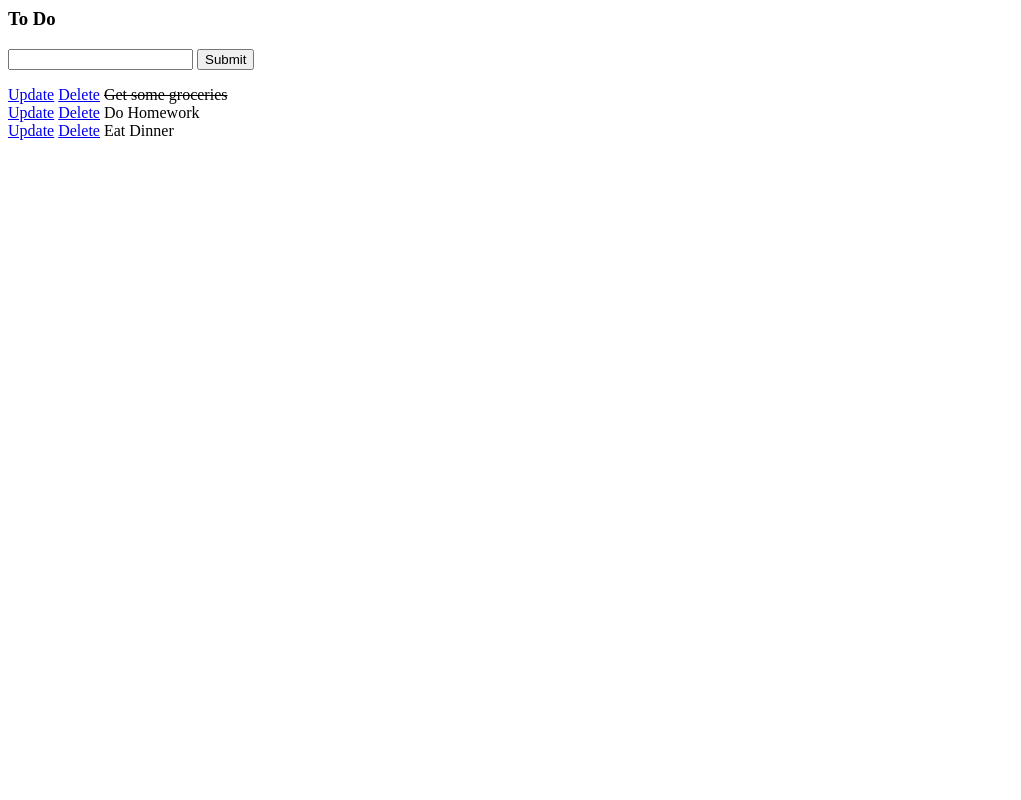
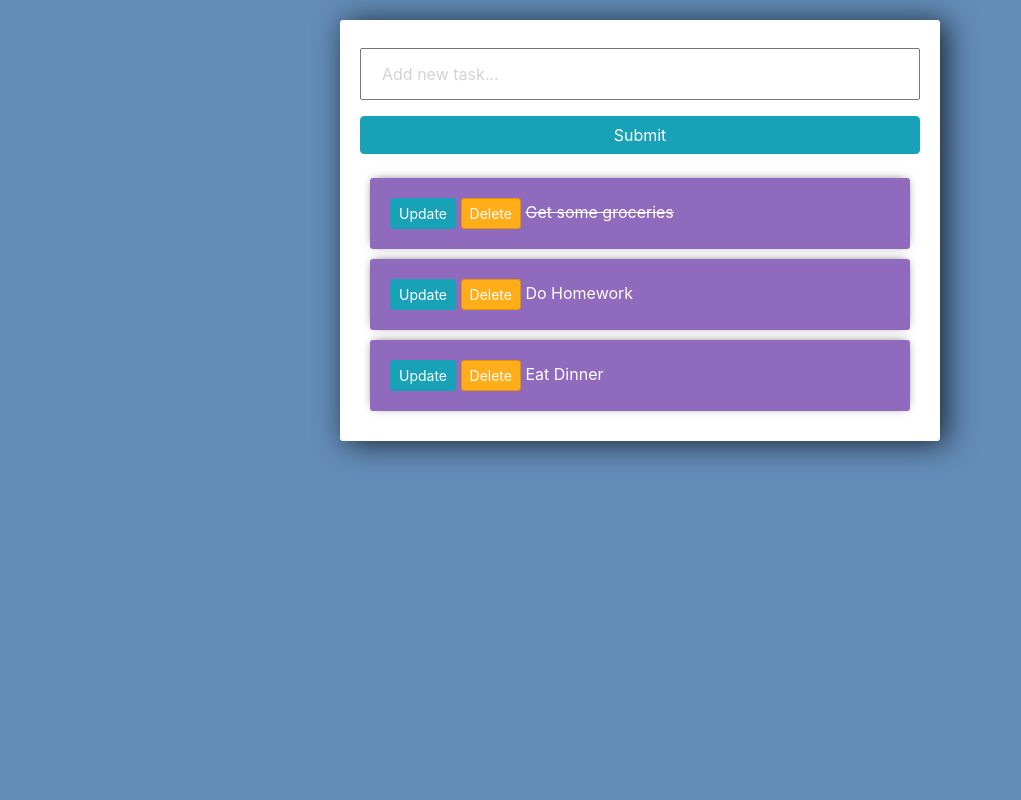
Before and after one commit to derek-byte/Todo_App, a Django app: page / in a window 1280 px wide. Shown: the whole page, without its empty margins (0-1021 px from the left). Run offline with Django 4.2, Linux system fonts and the light colour scheme; data comes from the database, SQL or seed files in the repository; both versions use the stored data as it was after the commit; some libraries are stand-ins or nearby versions.

Commit message:
Added Styling using Bootstrap

```diff
--- a/todo/tasks/forms.py
+++ b/todo/tasks/forms.py
@@ -4,6 +4,8 @@ from django.forms import ModelForm
 from .models import *
 
 class TaskForm(forms.ModelForm):
+    # To add a placeholder in the task input form
+    title = forms.CharField(widget=forms.TextInput(attrs={'placeholder': 'Add new task...'}))
 
     class Meta:
         model = Task
--- a/todo/tasks/templates/tasks/list.html
+++ b/todo/tasks/templates/tasks/list.html
@@ -1,4 +1,56 @@
-<h3>To Do</h3>
+<link rel="stylesheet"
+href="https://stackpath.bootstrapcdn.com/bootstrap/4.3.1/css/bootstrap.min.css"
+integrity="sha384-ggOyR0iXCbMQv3Xipma34MD+dH/1fQ784/j6cY/iJTQUOhcWr7x9JvoRxT2MZw1T"
+crossorigin="anonymous">
+
+<style>
+
+	body{
+		background-color: #638CB8;
+	}
+
+	input{
+		width: 100%;
+		padding: 12px 20px;
+		margin: 8px 0;
+		box-sizing: border-box;
+	}
+
+	input::placeholder {
+	  color: #d3d3d3;
+	}
+
+	.submit{
+		background-color: #6BA3E8;
+	}
+
+	.center-column{
+		width:600px;
+		margin: 20px auto;
+		padding:20px;
+		background-color: #fff;
+		border-radius: 3px;
+		box-shadow: 6px 2px 30px 0px rgba(0,0,0,0.75);
+	}
+
+	.item-row{
+		background-color: #906abd;
+		margin: 10px;
+		padding: 20px;
+		border-radius: 3px;
+		color: #fff;
+		font-size: 16px;
+		box-shadow: 0px -1px 10px -4px rgba(0,0,0,0.75);
+	}
+
+	.btn-danger{
+		background-color: #ffae19;
+		border-color: #e59400;
+	}
+
+</style>
+
+<div class="center-column">
 
     <!-- Creating a new task -->
     <form method="POST" action="/">
@@ -6,19 +58,24 @@
         {%csrf_token%}
 
         {{form.title}}
-    <input type="submit" name="Create Task">
+        <input class="btn btn-info" type="submit" name="Create Task">
     </form>
 
     {% for task in tasks %}
-    <div>
+        <div class="item-row">
             <!-- Is going to go to update_task.html with the task id  -->
-        <a href="{% url 'update_task' task.id %}">Update</a>
-        <a href="{% url 'delete' task.id %}">Delete</a>
+            <a class="btn btn-sm btn-info" href="{% url 'update_task' task.id %}">Update</a>
+            <a class="btn btn-sm btn-danger" href="{% url 'delete' task.id %}">Delete</a>
 
             {% if task.complete == True %}
                 <strike>{{task}}</strike>
             {% else %}
                 <span>{{task}}</span>
             {% endif %}
+
+            <!-- <a href="">&#10003</a> -->
+
         </div>
     {% endfor %}
+
+</div>
```
Also changed, not shown: todo/db.sqlite3. Lines whose indentation alone changed are shown as unchanged.
